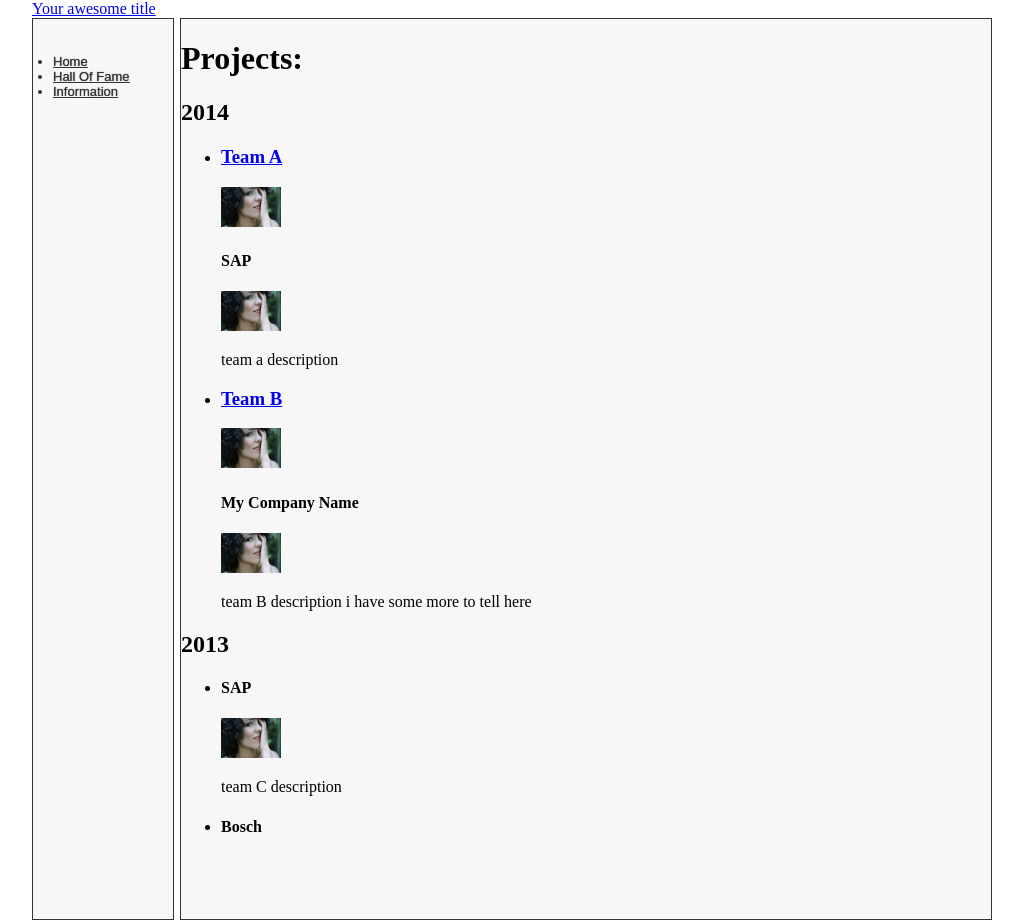
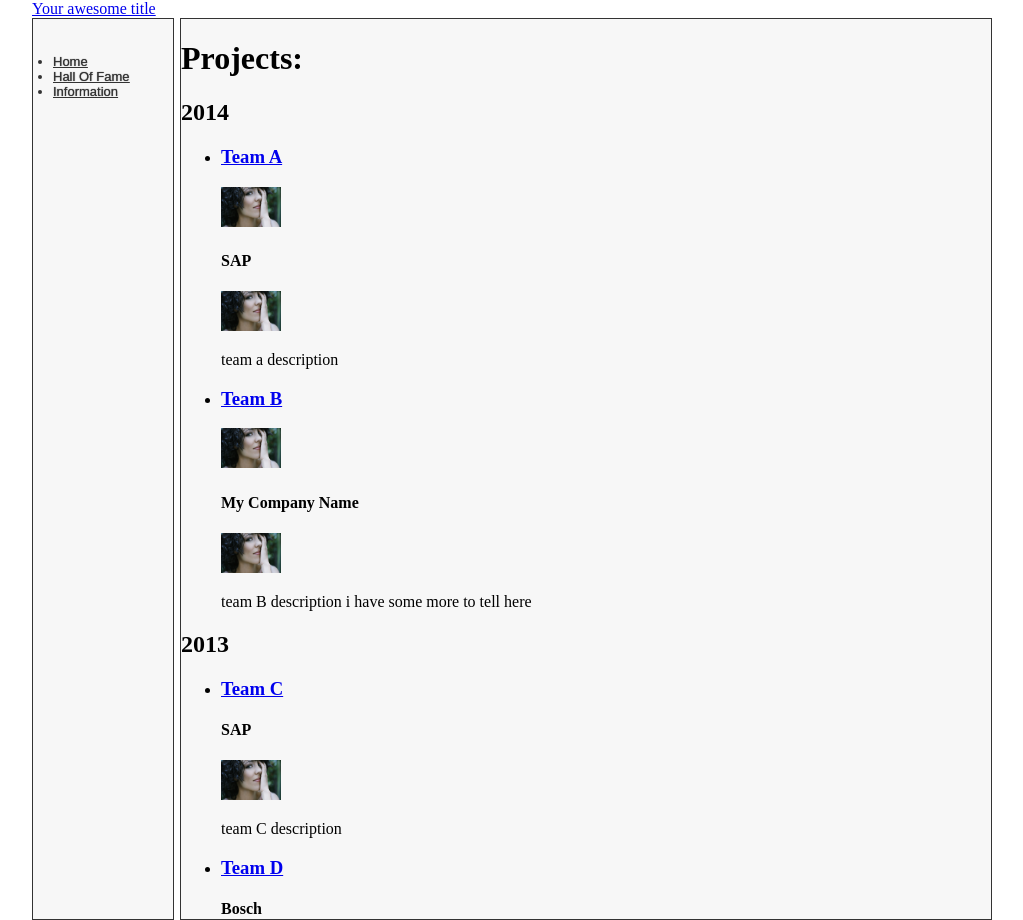
Before and after one commit to ankit09goyal/ankit09goyal.github.io, a Jekyll site: the page built from hof.html, in a window 1280 px wide. Shown: the whole page, without its empty margins (128-1151 px from the left). Built offline with Jekyll 4.4.1, drawn with Linux system fonts in a browser that asks for light colours.

Commit message:
Update halloffame.html

```diff
--- a/_layouts/halloffame.html
+++ b/_layouts/halloffame.html
@@ -14,11 +14,11 @@ layout: default
     {% for team in project.teams%}
       <li>
         <!--team name-->
-        {% if team.link %}
+
         <a href="{{ site.baseurl }}/{{ team.link }}">
           <h3>{{ team.name }}</h3>
         </a>
-        {% endif %}
+
 
         <!--team logo-->
         {% if team.logo %} <img src="{{ team.logo }}" width="60px" height="40px"> {% endif %}
```
